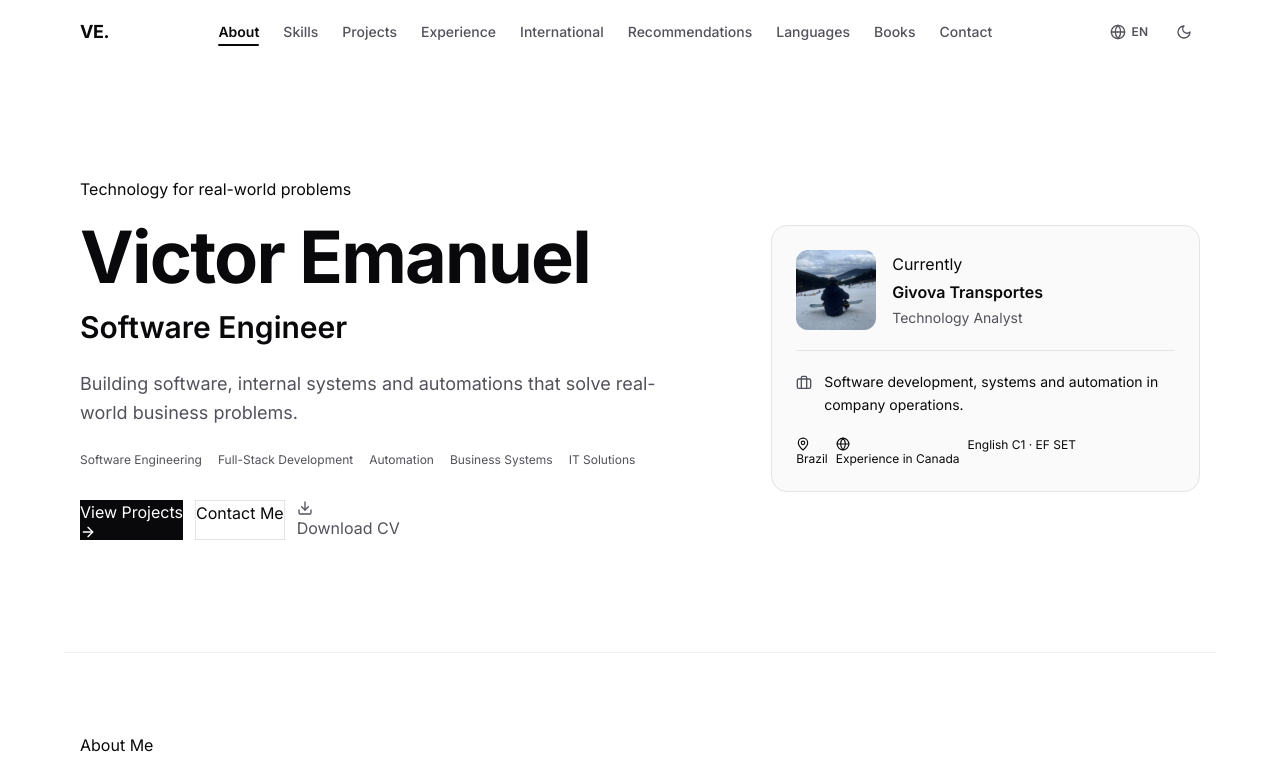
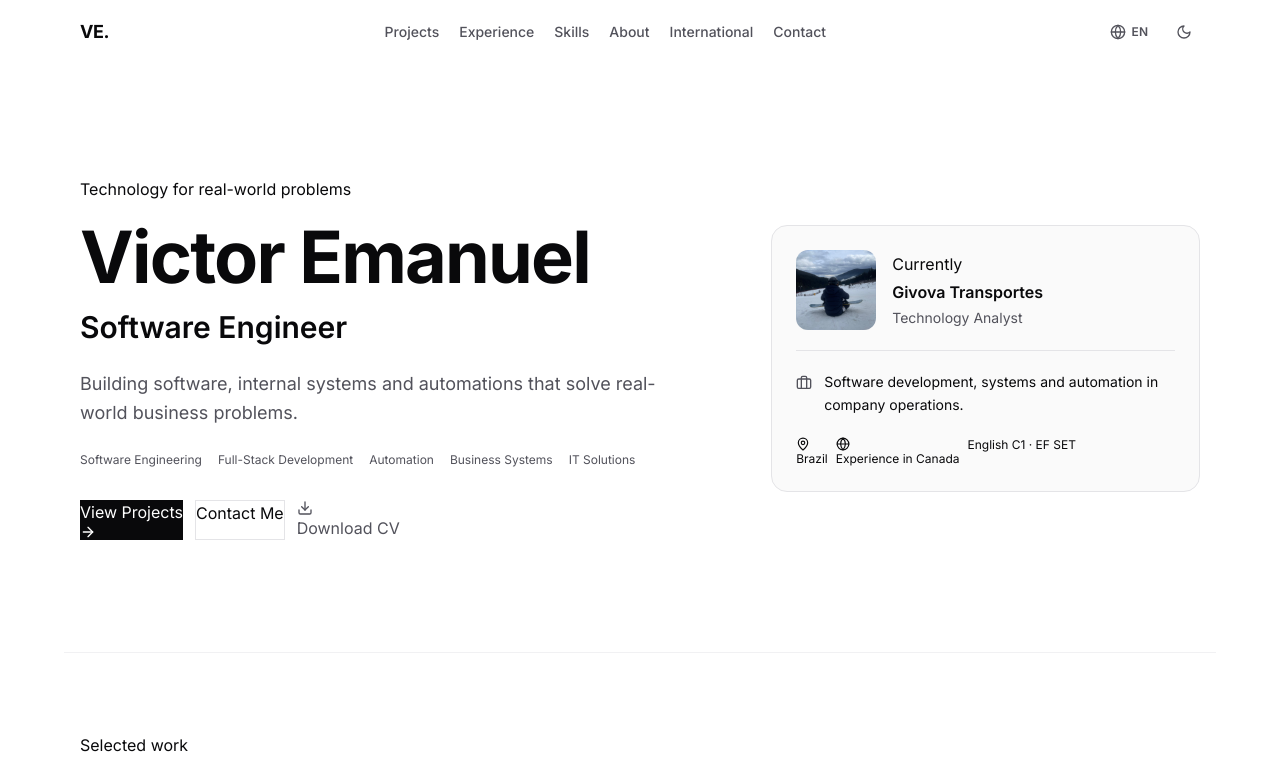
Before and after one commit to Vituinho/Portfolio, a Next.js app: page / in a window 1280 px wide. Shown: the top 757 px of the page. Built offline with nearby package versions, Linux system fonts and the light colour scheme.

Commit message:
refactor: reorganize portfolio sections

```diff
--- a/src/app/page.tsx
+++ b/src/app/page.tsx
@@ -14,13 +14,13 @@ export default function Home() {
   return (
     <div className="flex flex-col w-full">
       <Hero />
-      <About />
-      <Skills />
       <Projects />
       <Experience />
+      <Skills />
+      <About />
       <Education />
+      <Languages />
       <Recommendations />
-      <Languages />
       <Books />
       <Contact />
     </div>
--- a/src/components/layout/Navbar.tsx
+++ b/src/components/layout/Navbar.tsx
@@ -3,30 +3,29 @@
 import React, { useState, useEffect } from 'react';
 import { useI18n } from '@/i18n/context';
 import { useTheme } from 'next-themes';
-import { Menu, X, Sun, Moon, Laptop, Globe } from 'lucide-react';
+import { Menu, X, Sun, Moon, Globe } from 'lucide-react';
 import { motion, AnimatePresence } from 'framer-motion';
 import { cn } from '@/lib/utils';
 
-const SECTION_IDS = ['about', 'skills', 'projects', 'experience', 'education', 'recommendations', 'languages', 'books', 'contact'];
+const SECTION_IDS = ['hero', 'projects', 'experience', 'skills', 'about', 'education', 'languages', 'recommendations', 'contact'];
 
 export default function Navbar() {
   const { locale, t, setLanguage } = useI18n();
-  const { theme, setTheme } = useTheme();
+  const { resolvedTheme, setTheme } = useTheme();
   const [mounted, setMounted] = useState(false);
   const [mobileMenuOpen, setMobileMenuOpen] = useState(false);
-  const [activeSection, setActiveSection] = useState('about');
+  const [activeSection, setActiveSection] = useState('hero');
   const [scrollProgress, setScrollProgress] = useState(0);
   const [scrolled, setScrolled] = useState(false);
 
   const navItems = [
-    { id: 'about', label: t.nav.about },
-    { id: 'skills', label: t.nav.skills },
     { id: 'projects', label: t.nav.projects },
     { id: 'experience', label: t.nav.experience },
+    { id: 'skills', label: t.nav.skills },
+    { id: 'about', label: t.nav.about },
     { id: 'education', label: t.nav.education },
-    { id: 'recommendations', label: t.nav.recommendations },
-    { id: 'languages', label: t.nav.languages },
-    { id: 'books', label: t.nav.books },
+    { id: 'languages', label: t.nav.languages, secondary: true },
+    { id: 'recommendations', label: t.nav.recommendations, secondary: true },
     { id: 'contact', label: t.nav.contact }
   ];
 
@@ -87,7 +86,7 @@ export default function Navbar() {
       const elementPosition = element.getBoundingClientRect().top + window.scrollY;
       window.scrollTo({
         top: elementPosition - offset,
-        behavior: 'smooth'
+        behavior: window.matchMedia('(prefers-reduced-motion: reduce)').matches ? 'auto' : 'smooth'
       });
     }
   };
@@ -112,19 +111,20 @@ export default function Navbar() {
       <div className="max-w-6xl mx-auto px-4 h-16 flex items-center justify-between">
         {/* Logo */}
         <a
-          href="#about"
-          onClick={(e) => handleNavClick(e, 'about')}
+          href="#hero"
+          onClick={(e) => handleNavClick(e, 'hero')}
           className="font-bold text-lg tracking-tight hover:opacity-85 transition-opacity"
         >
           VE<span className="text-accent-custom">.</span>
         </a>
 
         {/* Desktop Navigation Links */}
-        <nav className="hidden lg:flex items-center gap-6">
-          {navItems.map((item) => (
+        <nav aria-label={locale === 'pt' ? 'Navegação principal' : 'Main navigation'} className="hidden lg:flex items-center gap-5">
+          {navItems.filter(item => !item.secondary).map((item) => (
             <a
               key={item.id}
               href={`#${item.id}`}
+              aria-current={activeSection === item.id ? 'location' : undefined}
               onClick={(e) => handleNavClick(e, item.id)}
               className={cn(
                 "text-sm font-medium transition-colors hover:text-accent-custom relative py-1",
@@ -151,7 +151,7 @@ export default function Navbar() {
           <button
             onClick={() => setLanguage(locale === 'en' ? 'pt' : 'en')}
             className="p-2 rounded-lg text-text-secondary hover:text-accent-custom hover:bg-bg-secondary transition-all cursor-pointer flex items-center gap-1.5 text-sm"
-            aria-label="Switch Language"
+            aria-label={locale === 'pt' ? 'Switch to English' : 'Mudar para português'}
           >
             <Globe className="w-4 h-4" />
             <span className="font-semibold uppercase text-xs">{locale}</span>
@@ -159,18 +159,20 @@ export default function Navbar() {
 
           {/* Theme Selector Toggle */}
           <button
-            onClick={() => setTheme(theme === 'dark' ? 'light' : 'dark')}
+            onClick={() => setTheme(resolvedTheme === 'dark' ? 'light' : 'dark')}
             className="p-2 rounded-lg text-text-secondary hover:text-accent-custom hover:bg-bg-secondary transition-all cursor-pointer"
-            aria-label="Toggle Theme"
+            aria-label={locale === 'pt' ? 'Alternar tema' : 'Toggle theme'}
           >
-            {theme === 'dark' ? <Sun className="w-4 h-4" /> : <Moon className="w-4 h-4" />}
+            {resolvedTheme === 'dark' ? <Sun className="w-4 h-4" /> : <Moon className="w-4 h-4" />}
           </button>
 
           {/* Mobile Hamburger Button */}
           <button
             onClick={() => setMobileMenuOpen(!mobileMenuOpen)}
             className="p-2 rounded-lg text-text-secondary hover:text-accent-custom hover:bg-bg-secondary transition-all lg:hidden cursor-pointer"
-            aria-label="Toggle Mobile Menu"
+            aria-label={locale === 'pt' ? 'Alternar menu' : 'Toggle menu'}
+            aria-expanded={mobileMenuOpen}
+            aria-controls="mobile-navigation"
           >
             {mobileMenuOpen ? <X className="w-5 h-5" /> : <Menu className="w-5 h-5" />}
           </button>
@@ -181,10 +183,11 @@ export default function Navbar() {
       <AnimatePresence>
         {mobileMenuOpen && (
           <motion.div
+            id="mobile-navigation"
             initial={{ opacity: 0, height: 0 }}
             animate={{ opacity: 1, height: 'auto' }}
             exit={{ opacity: 0, height: 0 }}
-            className="lg:hidden w-full bg-bg-primary border-b border-border-custom px-4 py-6 flex flex-col gap-4 overflow-hidden"
+            className="lg:hidden w-full bg-bg-primary border-b border-border-custom px-4 py-4 flex flex-col gap-1 max-h-[calc(100dvh-4rem)] overflow-y-auto"
           >
             {navItems.map((item) => (
               <a
```
